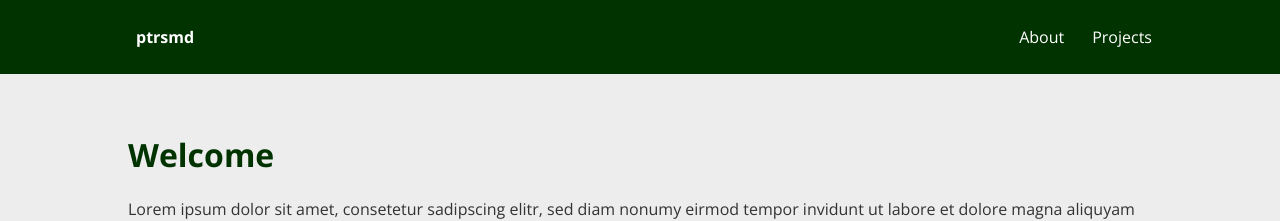
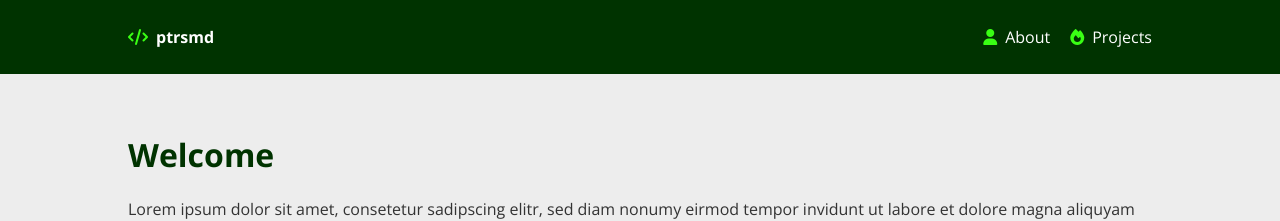
Before and after one commit to schminho/schminho.github.io, a Jekyll site: the page built from index.md, in a window 1280 px wide. Shown: the top 221 px of the page. Built offline with Jekyll 4.4.1, drawn with Linux system fonts in a browser that asks for light colours.

Commit message:
Update header.html

```diff
--- a/_includes/header.html
+++ b/_includes/header.html
@@ -1,3 +1,9 @@
+<head>
+    <!-- FontAwesome Free CDN -->
+    <link rel="stylesheet" href="https://cdnjs.cloudflare.com/ajax/libs/font-awesome/6.5.1/css/all.min.css">
+    <link rel="stylesheet" href="/assets/css/style.css">
+</head>
+
 <header class="header">
     <nav class="nav-container">
         <div class="nav-content">
```
